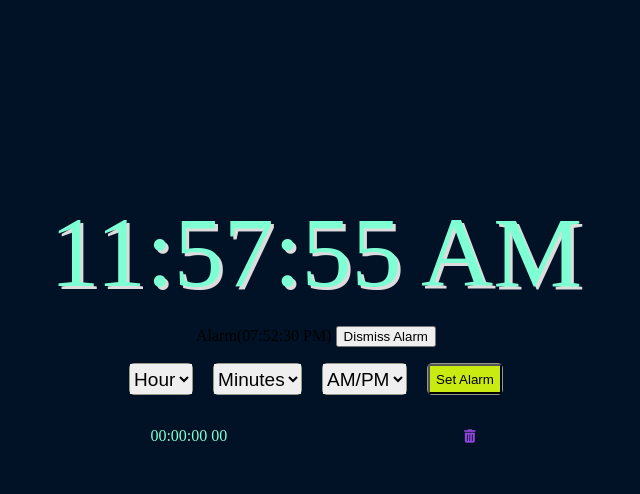
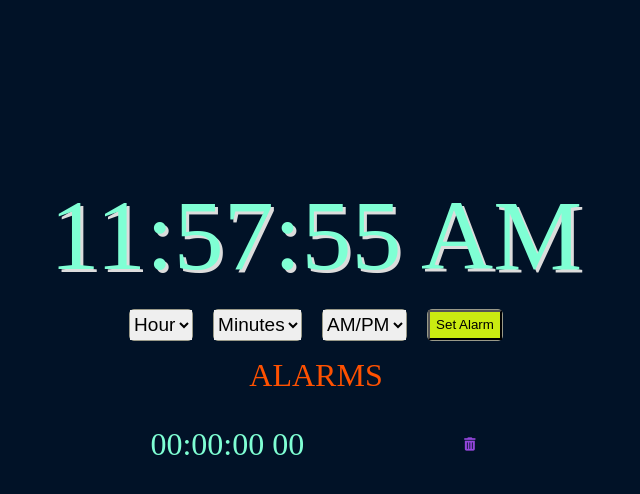
Before and after one commit to HarishPJ21/Alarm, a plain HTML site: page Index.html in a window 1280 px wide. Both pictures are taken after a click on the element "Set Alarm". Shown: the whole page, without its empty margins (324-964 px from the left). Drawn offline with Linux system fonts and the light colour scheme.

Commit message:
commented

```diff
--- a/Index.html
+++ b/Index.html
@@ -9,24 +9,12 @@
   </head>
   <body>
     <div class="main">
-      <div id="time" class="vmargin">asdf</div>
-      <div id="alarm" class="vmargin">
-        <span></span>
-        <button type="buttom" id="turnoff_alarm" onclick=" ">
-          Dismiss Alarm
-        </button>
-        <audio
-          id="alarm_audio"
-          loop
-          muted
-          autoplay
-          src="sounds/alarm.mp3"
-        ></audio>
 
-          <!-- <input type="number" id="hours" placeholder="00" min="0" max="23"/> -->
-          <!-- <input type="number" id="minutes" placeholder="00" min="0" max="59"/> -->
-          <!-- <input type="number" /> -->
-        </div>
+      <!-- time will be displayed in this div -->
+      <div id="time" class="vmargin"></div>
+
+      <!-- input will be taken in the below div -->
+
         <div class="inputs vmargin" >
             <div class="dd">
               <select>
@@ -47,23 +35,10 @@
               <button >Set Alarm</button>
           </div>
         </div>
+
+        <!-- alarms will be displayed in the below div -->
+        <div class="AlarmsHeading vmargin">ALARMS</div>
         <div class="allAlarms vmargin" >
-          <!-- <div class="alarmRow" data-id="">
-            <span class="arleft">time</span>
-            <button class="deleteAlarm"><i class="fa fa-trash" aria-hidden="true"></i>
-            </button>
-          </div>
-          <div class="alarmRow" data-id="">
-            <span class="arleft">time</span>
-            <button class="deleteAlarm"><i class="fa fa-trash" aria-hidden="true"></i>
-            </button>
-          </div>
-          <div class="alarmRow" data-id="">
-            <span class="arleft">time</span>
-            <button class="deleteAlarm"><i class="fa fa-trash" aria-hidden="true"></i>
-            </button>
-          </div> -->
-
         </div>
     </div>
     <script src="js/alarm.js"></script>
--- a/css/styles.css
+++ b/css/styles.css
@@ -35,7 +35,6 @@ body{
     border-radius: 5px;
     margin: 0 10px;
     border: 1px solid #998;
-    width: calc(100%/3-5px);
 }
 
 .dd select{
@@ -50,17 +49,25 @@ body{
     background-color: rgb(202, 235, 17);
     height: 30px;
 }
+::-webkit-scrollbar {
+    width: 0px;
+  }
 
 .allAlarms{
     width: 30%;
     max-height: 50%;
-    /* background-color: bisque; */
+    overflow: scroll;
     display: flex;
     flex-direction: column;
     text-align: center;
 }
+.AlarmsHeading{
+    color: rgb(255, 81, 0);
+    font-size: 2rem;
+}
 .alarmRow{
     display: flex;
+    font-size: 2rem;
     justify-content: space-between;
     padding: 0 1.5rem;
     margin: 1rem 0;
--- a/js/alarm.js
+++ b/js/alarm.js
@@ -1,24 +1,31 @@
 SelectDD = document.querySelectorAll('select');
 class Clock{
-    constructor(timeDiv, alarmDiv, alarmTime){
+    // the below constructor will be called on creation of the object for the class and using this we will define all the required variables
+    constructor(timeDiv){
         this.timeDiv=timeDiv;
-        this.alarmDiv=alarmDiv;
-        this.alarmTime= alarmTime;
-        this.alarmArray=[]
-        this.alarmAudio= document.querySelector(this.alarmDiv+' #alarm_audio')// selecting alarm audio inside the ID alarm
-        this.allAlarm = document.querySelector('.allAlarms');
+        this.alarmArray=[]; // this will store the all the alarms that are created
+        this.allAlarm = document.querySelector('.allAlarms');//selecting allAlarms class as a veriable
         this.addAlarm=document.querySelector('.setAlarm').addEventListener("click",()=>{
             let alarmObj={};
             alarmObj.time=`${SelectDD[0].value}:${SelectDD[1].value}:${"00"} ${SelectDD[2].value}`;
             alarmObj.index=this.alarmArray.length;
             this.alarmArray.push(alarmObj);
-            createAlarm(alarmObj);
+            this.createAlarm(alarmObj);
+            console.log(alarmObj);
         })
-        const deleteAlarm=(e)=>{
+
+        let tim = document.querySelector(this.timeDiv);
+        let t= new Date();
+        let time=t.toLocaleTimeString([],{hour:'2-digit',minute:'2-digit',second:'2-digit'})
+        tim.innerHTML= time;
+
+        setInterval(this.updateTime.bind(this),1000)
+    }
+    //this function will be called when the delete button is hit and with the help of Search function it will check and if id matched it will delete from the UI and alarmArray
+        deleteAlarm(e){
             const searchID=e.target.parentElement.parentElement.getAttribute("data-id")
 
-            const i = search(this.alarmArray,searchID);
-            // console.log(i);
+            const i = this.search(this.alarmArray,searchID);
 
             if(i!=-1){
                 e.target.parentElement.parentElement.remove();
@@ -27,64 +34,53 @@ class Clock{
             }
 
         }
-        const search=(alarmArray,searchID)=>{
+        // this function will search if the searchid matches with any of the alarmArray id and if found it will return the index
+
+        search(alarmArray,searchID){
 
             for(let j=0;j<alarmArray.length;j++){
                 if(searchID == alarmArray[j].index) return j;
             }
             return -1;
             }
-    const createAlarm=(alarmObj)=>{
 
+        // this function will create the alarm and add it in the allAlarm class as a child
+
+        createAlarm(alarmObj){
+            //here we are creating the alarmRos of element div and class alarmRow and we are also assinging some data-id for tracking the div
             let alarmRow = document.createElement("div");
             alarmRow.classList.add("alarmRow");
             alarmRow.setAttribute("data-id", alarmObj.index);
             alarmRow.innerHTML = `<span class="arleft">${alarmObj.time}</span>`;
             console.log(alarmRow);
-
+            //here we are creating the alarmRos of element button and class deleteAlarm
             let deleteButton = document.createElement("button");
             deleteButton.innerHTML = `<i class="fa fa-trash" aria-hidden="true"></i>`;
             deleteButton.classList.add("deleteAlarm");
-                deleteButton.addEventListener("click", (e) => deleteAlarm(e));
+            deleteButton.addEventListener("click", (e) => this.deleteAlarm(e));
+            //Under the alarmRow we are adding deleteButton
             alarmRow.appendChild(deleteButton);
             this.allAlarm.appendChild(alarmRow);
         }
-        let tim = document.querySelector(this.timeDiv);
-        let t= new Date();
-        let time=t.toLocaleTimeString([],{hour:'2-digit',minute:'2-digit',second:'2-digit'})
-        tim.innerHTML= time;
 
-        this.setAlarm();
+        //this function will update the time on every second as this is called in the constructor
+        // and also will check if any alarm matches with the current time and will populate the aleart if matched
 
-        setInterval(this.updateTime.bind(this),1000)
-    }
         updateTime(){
         let tim = document.querySelector(this.timeDiv);
         let t= new Date();
+        //the belwo time variable will update the t variable's string value with hours, min and sec (2-dig values)
         let time=t.toLocaleTimeString([],{hour:'2-digit',minute:'2-digit',second:'2-digit'})
         tim.innerHTML= time;
-        console.log(this.alarmArray);
         for(let i=0;i<this.alarmArray.length;i++){
             if(time==this.alarmArray[i].time){
                 alert("alarm rings");
             }
         }
-
-    }
-    setAlarm(){
-        const alarm = document.querySelector( this.alarmDiv + ' span') // selecting span inside the ID alarm
-        alarm.innerText= `Alarm(${this.alarmTime})`;
-    }
-    playAlarm(){
-        this.alarmAudio.currentTime = 0;
-        this.alarmAudio.muted= false;
-        this.alarmAudio.volume=1;
-        this.alarmAudio.play();
-
     }
 }
 
-
+// using the below for loops we are adding the dropdown values inside the minutes hours dropdown
 for(let i=12;i>0;i--){
     i = i<10 ? `0${i}`:i;
     let option = `<option value="${i}" >${i}</option>`;
@@ -101,4 +97,4 @@ for(let i=2;i>0;i--){
     SelectDD[2].firstElementChild.insertAdjacentHTML("afterend",option);
 }
 
-new Clock('#time','#alarm','07:52:30 PM')
+new Clock('#time')
```
Lines whose indentation alone changed are shown as unchanged.
